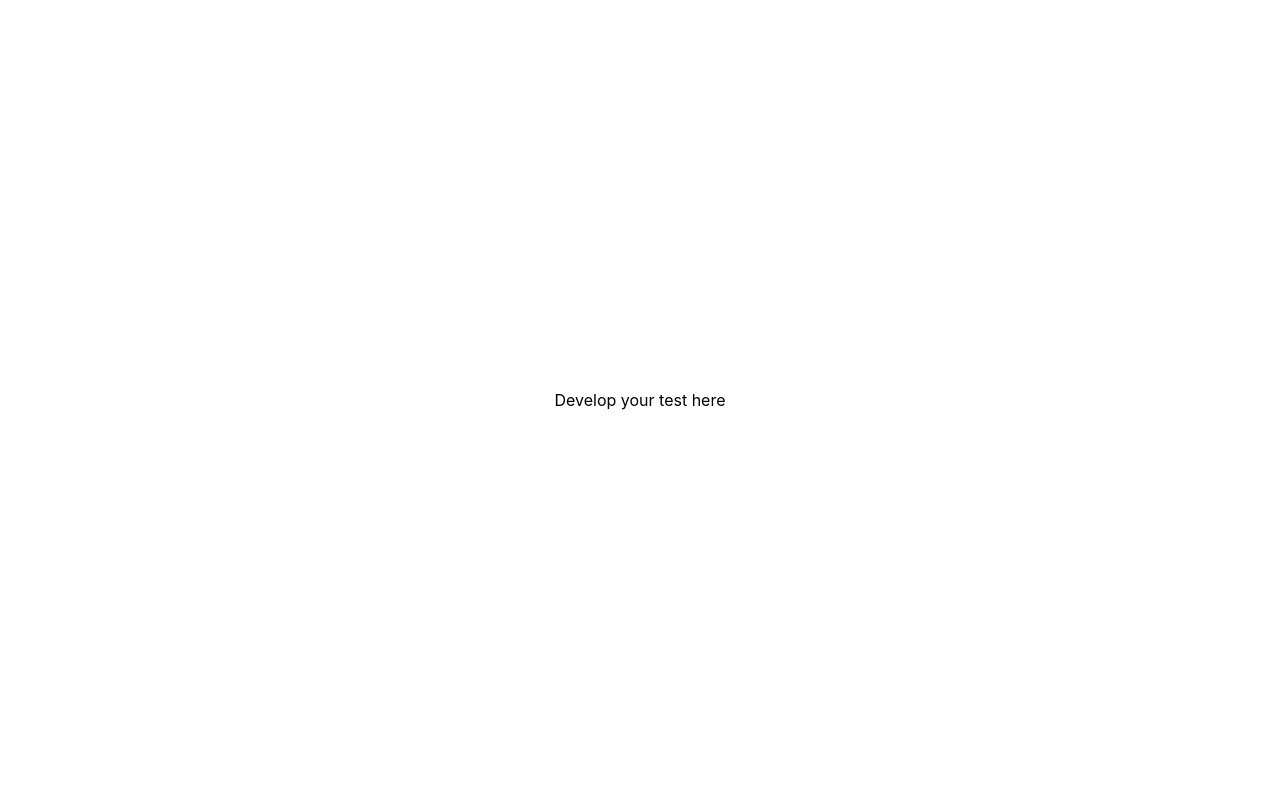
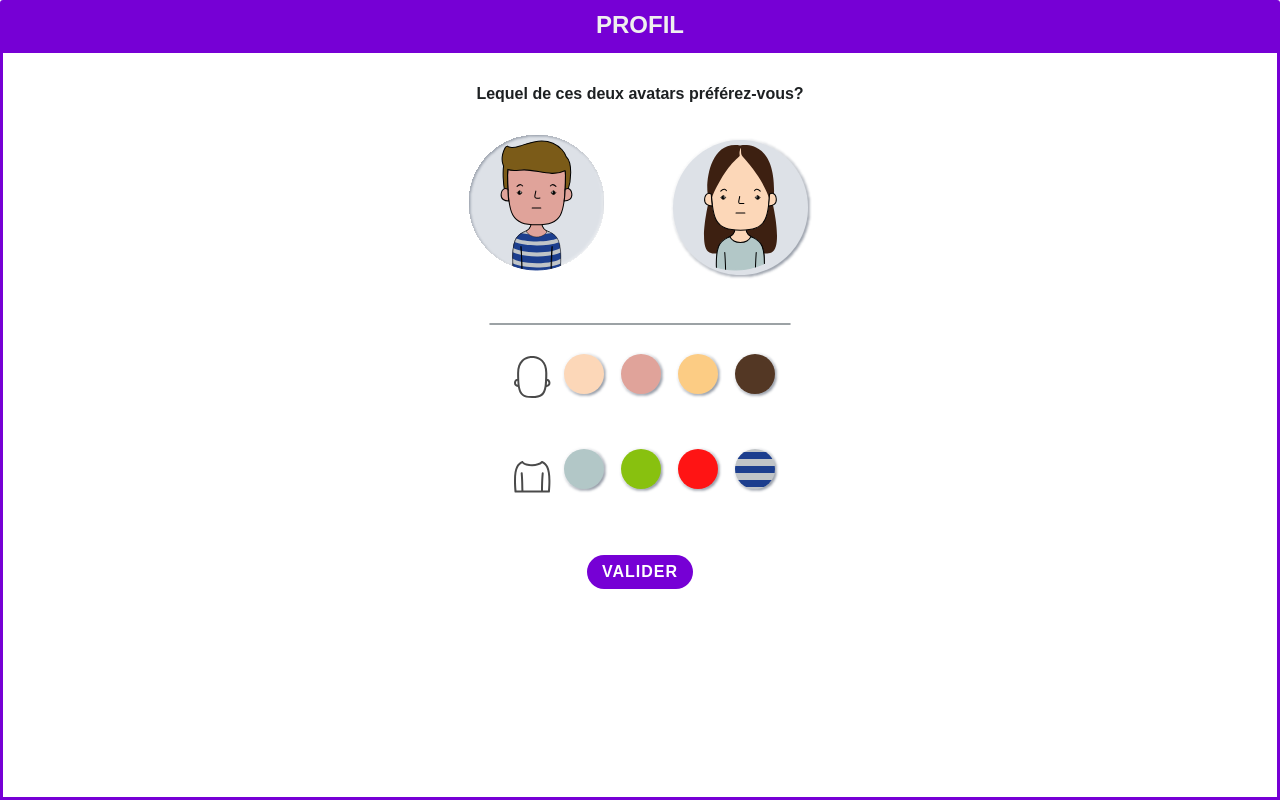
Before and after one commit to youtos06/civitime-test, a React (Create React App) app: page / in a window 1280 px wide. Built offline with nearby package versions, Linux system fonts and the light colour scheme.

Commit message:
adding style and finalizing the front rush

```diff
--- a/src/App.css
+++ b/src/App.css
@@ -1,7 +1,7 @@
 #temp-style{
     width: 100%;
     height: 100%;
-    display: flex;
     justify-content: center;
     align-items: center;
+    display: table;
 }
--- a/src/App.js
+++ b/src/App.js
@@ -1,8 +1,10 @@
 import React from 'react'
 import './App.css';
+import AvatarSelector from './components/AvatarSelector';
+
 
 const App = () => {
-    return <div id="temp-style"> Develop your test here </div>
+    return <div id="temp-style"> <AvatarSelector/> </div>
 }
 
 export default App;
--- a/src/components/AvatarSelector.js
+++ b/src/components/AvatarSelector.js
@@ -4,34 +4,141 @@ import WomanAvatar from './avatars/WomanAvatar';
 import  '../styles/AvatarSelector.css';
 import SkinList from './SkinList';
 import ShirtList from './ShirtList';
+import NavBar from './NavBar';
 
 function AvatarSelector(props) {
-    const[gender,setGender] = useState("");
-    const[skinColor,setSkinColor] = useState("")
-    const[shirtColor,setShirtColor] = useState({
-        color1: "",
-        color2: ""
-    })
+    const[formError,setFormError] = useState("");
+    const[formData,setFormData] = useState({
+        selected: "",
+        man: {
+            skinColor: "#E0A39A",
+            shirtColor:{
+                color1: "#1C3E8E",
+                color2: "#C0C4C7"
+            }
+        },
+        woman:{
+            skinColor: "#FCD7B8",
+            shirtColor:{
+                color1: "#B2C7C7",
+                color2: "#B2C7C7"
+            }
+        }
+    });
+
+    const setGender = (gender) =>{
+        setFormData({
+            ...formData,
+            selected: gender
+        })
+    }
 
     const changeSkinColor = (childSkinColor) => {
-        console.log("hehehe")
-        setSkinColor(childSkinColor)
+        if(formData.selected === "woman"){
+            setFormData({
+                ...formData,
+                woman: {...formData.man, skinColor:childSkinColor}
+            });
+            setFormError("");
+        }else if(formData.selected === "man"){
+            setFormData({
+                ...formData,
+                man: {...formData.man, skinColor:childSkinColor}
+            });
+            setFormError("");
+        }else {
+            setFormError("Please Select one of the Avatars (Man,Woman) Before Selecting a skin Color");
+        }
     }
-    const changeShirtColor = () => {
 
+    const changeShirtColor = (childShirtColor) => {
+        if(formData.selected === "woman"){
+            if(childShirtColor.color1 === childShirtColor.color2){
+                setFormData({
+                    ...formData,
+                    woman: {...formData.woman,
+                            shirtColor:{
+                                ...formData.woman.shirtColor,
+                                color1: childShirtColor.color1,
+                                color2: childShirtColor.color2
+                            }}
+                });
+                setFormError("");
+            }else{
+                setFormError("This Shirt is not avaible for the woman avatar");
+            }
+
+        }else if(formData.selected === "man"){
+            setFormData({
+                ...formData,
+                man: {...formData.man,
+                        shirtColor:{
+                            ...formData.man.shirtColor,
+                            color1: childShirtColor.color1,
+                            color2: childShirtColor.color2
+                        }}
+            });
+            setFormError("");
+        }else {
+            setFormError("Please Select one of the Avatars (Man,Woman) Before choosing a shirt");
+        }
+    }
+
+    const submit = ()=>{
+        if(formData.selected==='man'){
+            setFormError("");
+            alert("choice : "+formData.selected+"\n"+
+            "Skin Color : "+formData.man.skinColor+"\n"+
+            "Shirt Color : Strip 1 : "+formData.man.shirtColor.color1+
+                        "\t Strip 2 : "+formData.man.shirtColor.color2);
+        }else if(formData.selected==='woman'){
+            setFormError("");
+            alert("choice : "+formData.selected+"\n"+
+            "Skin Color : "+formData.woman.skinColor+"\n"+
+            "Shirt Color : Strip 1 : "+formData.woman.shirtColor.color1+
+                        "\t Strip 2 : "+formData.woman.shirtColor.color2);
+        }else{
+            setFormError("Please Select an Avatar before submit")
+        }
     }
 
     return (
-        <div class="wrapper">
-            <div class="left-grid">
-                <ManAvatar />
+        <>
+        <NavBar/>
+        <div className="container">
+            <p align="center">Lequel de ces deux avatars préférez-vous?</p>
+            <div className="wrapper">
+
+                <div className="left-grid">
+                    <ManAvatar skinColor={formData.man.skinColor} shirtColor={formData.man.shirtColor} onClick={() => {
+                        setGender("man");
+                        setFormError("");}
+                        }/>
+                </div>
+                <div className="right-grid">
+                    <WomanAvatar skinColor={formData.woman.skinColor} shirtColor={formData.woman.shirtColor} onClick={() => {
+                        setGender("woman");
+                        setFormError("");}
+                        }/>
+                </div>
             </div>
-            <div class="right-grid">
-                <WomanAvatar skinColor={skinColor}/>
+            <hr/>
+            <div className="wrapper">
+                <SkinList changeSkinColor={changeSkinColor}/>
+                <ShirtList changeShirtColor={changeShirtColor}/>
+                <div>
+                    <p align="center" className="error">{formError}</p>
+                </div>
             </div>
-            <SkinList changeSkinColor={changeSkinColor}/>
-            <ShirtList changeShirtColor={changeShirtColor}/>
+            <div>
+
+            </div>
+            <div className="button">
+                <button onClick={submit}>VALIDER</button>
+            </div>
+
         </div>
+        </>
     );
 }
 
--- /dev/null
+++ b/src/components/NavBar.js
@@ -0,0 +1,15 @@
+import React from 'react';
+import '../styles/NavBar.css'
+
+function NavBar(props) {
+
+    return (
+        <>
+            <nav>
+                <h2>PROFIL</h2>
+            </nav>
+        </>
+    );
+}
+
+export default NavBar;
--- /dev/null
+++ b/src/styles/AvatarSelector.css
@@ -0,0 +1,72 @@
+p{
+    margin-top: 2em;
+    font-family: Arial, Helvetica, sans-serif;
+    font-weight: 600;
+    color:#1d2022;
+}
+
+p.error{
+    color: rgb(177, 6, 6);
+}
+
+hr{
+    border: 1px solid #9ca2a5;
+    border-radius: 5px;
+    width: 300px;
+}
+
+button{
+    background-color: #7600d5; /* Green */
+    border: none;
+    color: white;
+    padding: 8px 15px;
+    text-align: center;
+    text-decoration: none;
+    font-size: 16px;
+    font-weight: 700;
+    border-radius: 30px;
+    margin-bottom: 10px;
+    letter-spacing: 1px;
+}
+.button{
+    display: flex;
+    justify-content: center;
+}
+
+.container{
+    border: 3px solid #7600d5;
+    height: 93%;
+}
+
+.wrapper{
+    display: grid;
+    grid-gap: 10px;
+    height: auto;
+    grid-column-gap : 4em;
+    padding-right: 3em;
+    padding-left: 3em;
+}
+.left-grid{
+    margin-top: 1em;
+    grid-column: 1/2;
+    align-self: right;
+    justify-self: right;
+    margin-bottom: 2em;
+}
+
+.right-grid{
+    margin-top: 1em;
+    grid-column: 2/2;
+    align-self: left;
+    justify-self: left;
+    margin-bottom: 2em;
+}
+
+.skinList{
+    grid-row: 1/2;
+    justify-self: center;
+}
+.shirtList{
+    grid-row: 2/2;
+    justify-self: center;
+}
--- /dev/null
+++ b/src/styles/NavBar.css
@@ -0,0 +1,14 @@
+nav {
+    width: 100%;
+    height: 5%;
+    background-color: #7600d5;
+    color: #efefef;
+    padding: 5px 0px;
+    display: flex;
+    justify-content: center;
+    align-items: center;
+    display: flex;
+    border-top-right-radius: 3px;
+    border-top-left-radius: 3px;
+    font-family: Arial, Helvetica, sans-serif;
+  }
--- /dev/null
+++ b/src/styles/block.css
@@ -0,0 +1,9 @@
+ul li{
+    display: inline-block;
+    margin-left: 4px;
+    margin-right: 4px;
+    justify-self: center;
+}
+ul {
+    width: 300px;
+}
```
